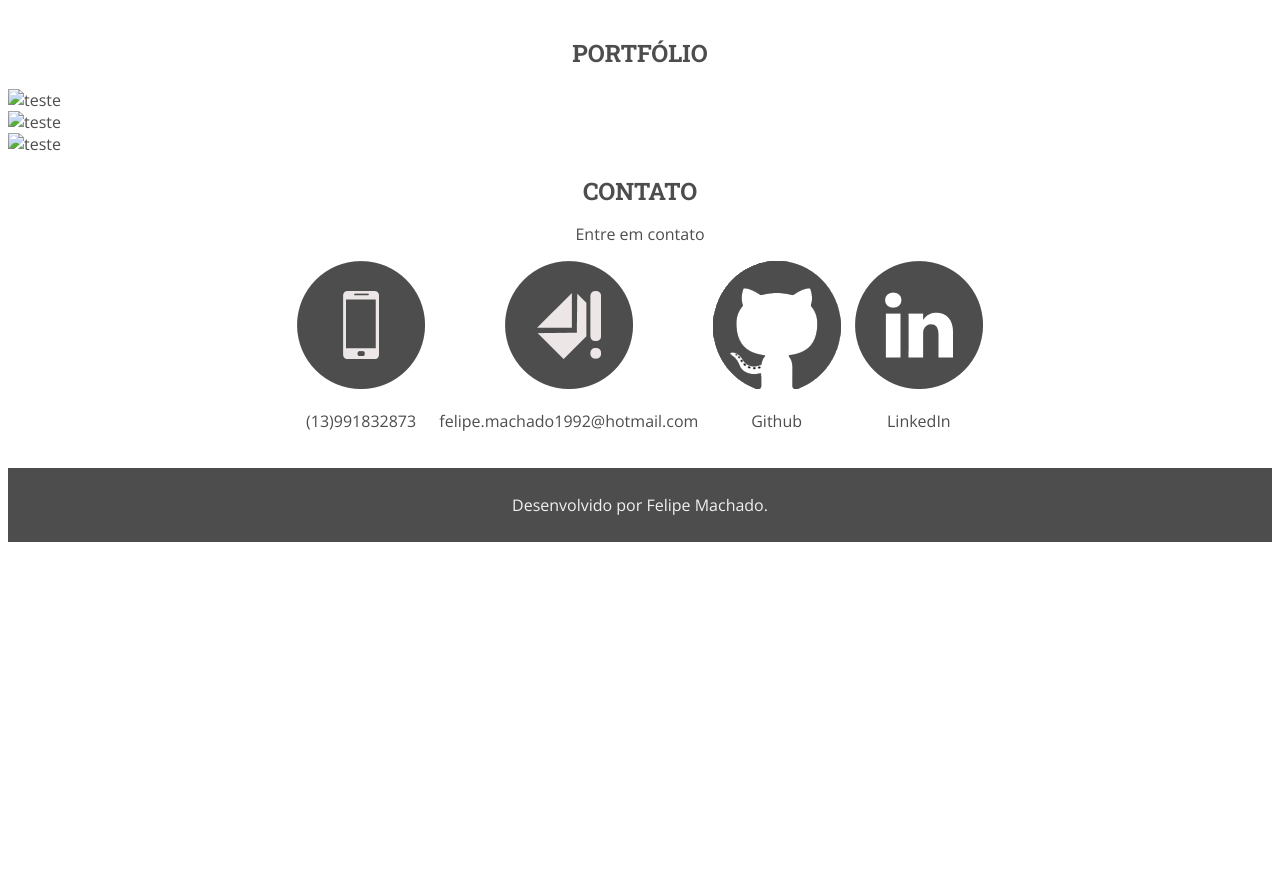
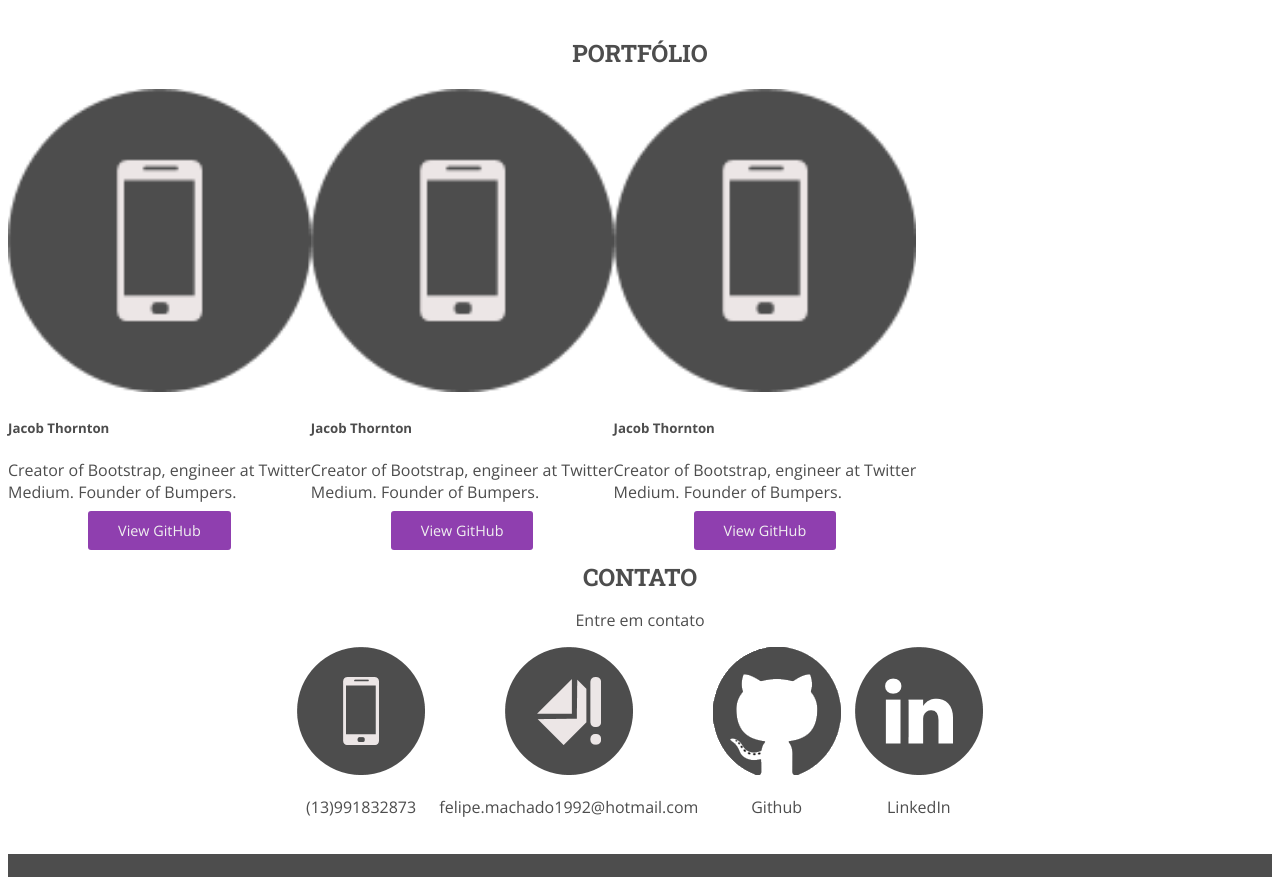
Before and after one commit to felipeMachado92/felipeMachado92.github.io, a plain HTML site: page index.html in a window 1280 px wide. Shown: the part 1193-2070 px from the top of the page. Before the commit the page ends 1743 px from the top, so only its background shows below. Drawn offline with nearby package versions, Linux system fonts and the light colour scheme.

Commit message:
criada estrutura de cada projeto do portfolio. Apenas com informações de teste até o momento

```diff
--- a/index.html
+++ b/index.html
@@ -51,9 +51,39 @@
 
 		<section id="portfolio">
 			<h2>PORTFÓLIO</h2>
-			<img src="#" alt="teste">
-			<img src="#" alt="teste">
-			<img src="#" alt="teste">
+			<div class="panel panel-default panel-profile m-b-0">
+            	<div class="panel-heading" style="background-image: url(../imagens/fundo.jpg);"></div>
+            	<div class="panel-body text-center">
+              		<center><img class="panel-profile-img" src="imagens/Mobile.png"></center>
+              		<h5 class="panel-title">Jacob Thornton</h5>
+              		<p class="m-b">Creator of Bootstrap, engineer at Twitter <br> Medium. Founder of Bumpers.</p>
+              		<center><a href="//github.com/fat" class="botao" target="_blank">
+                		<span class="icon icon-add-user"></span> View GitHub
+              		</a></center>
+            	</div>
+          	</div>
+          	<div class="panel panel-default panel-profile m-b-0">
+            	<div class="panel-heading" style="background-image: url(../imagens/fundo.jpg);"></div>
+            	<div class="panel-body text-center">
+              		<center><img class="panel-profile-img" src="imagens/Mobile.png"></center>
+              		<h5 class="panel-title">Jacob Thornton</h5>
+              		<p class="m-b">Creator of Bootstrap, engineer at Twitter <br> Medium. Founder of Bumpers.</p>
+              		<center><a href="//github.com/fat" class="botao" target="_blank">
+                		<span class="icon icon-add-user"></span> View GitHub
+              		</a></center>
+            	</div>
+          	</div>
+          	<div class="panel panel-default panel-profile m-b-0">
+            	<div class="panel-heading" style="background-image: url(../imagens/fundo.jpg);"></div>
+            	<div class="panel-body text-center">
+              		<center><img class="panel-profile-img" src="imagens/Mobile.png"></center>
+              		<h5 class="panel-title">Jacob Thornton</h5>
+              		<p class="m-b">Creator of Bootstrap, engineer at Twitter <br> Medium. Founder of Bumpers.</p>
+              		<center><a href="//github.com/fat" class="botao" target="_blank">
+                		<span class="icon icon-add-user"></span> View GitHub
+              		</a></center>
+            	</div>
+          	</div>
 		</section>
 
 		<section id="contato">
```
